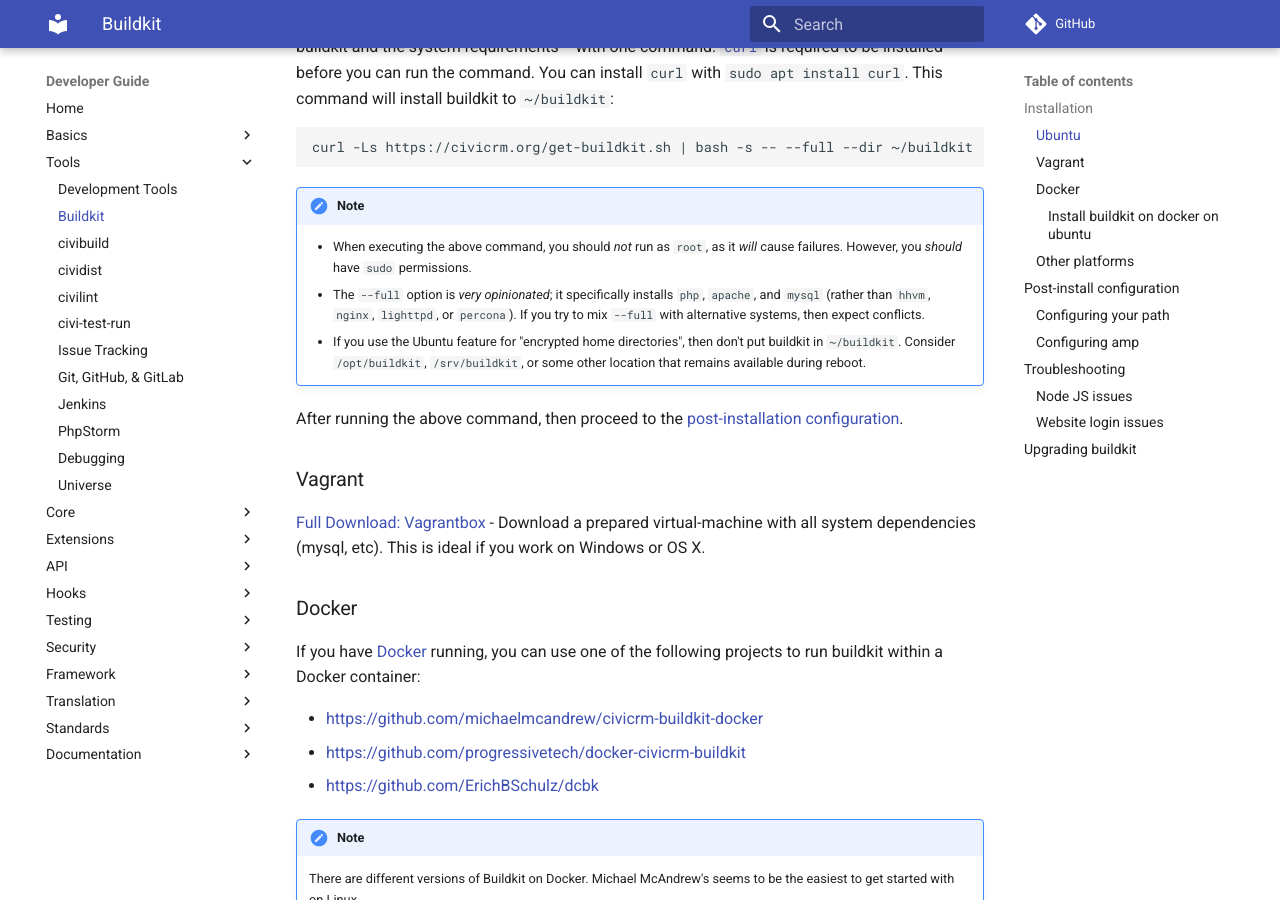
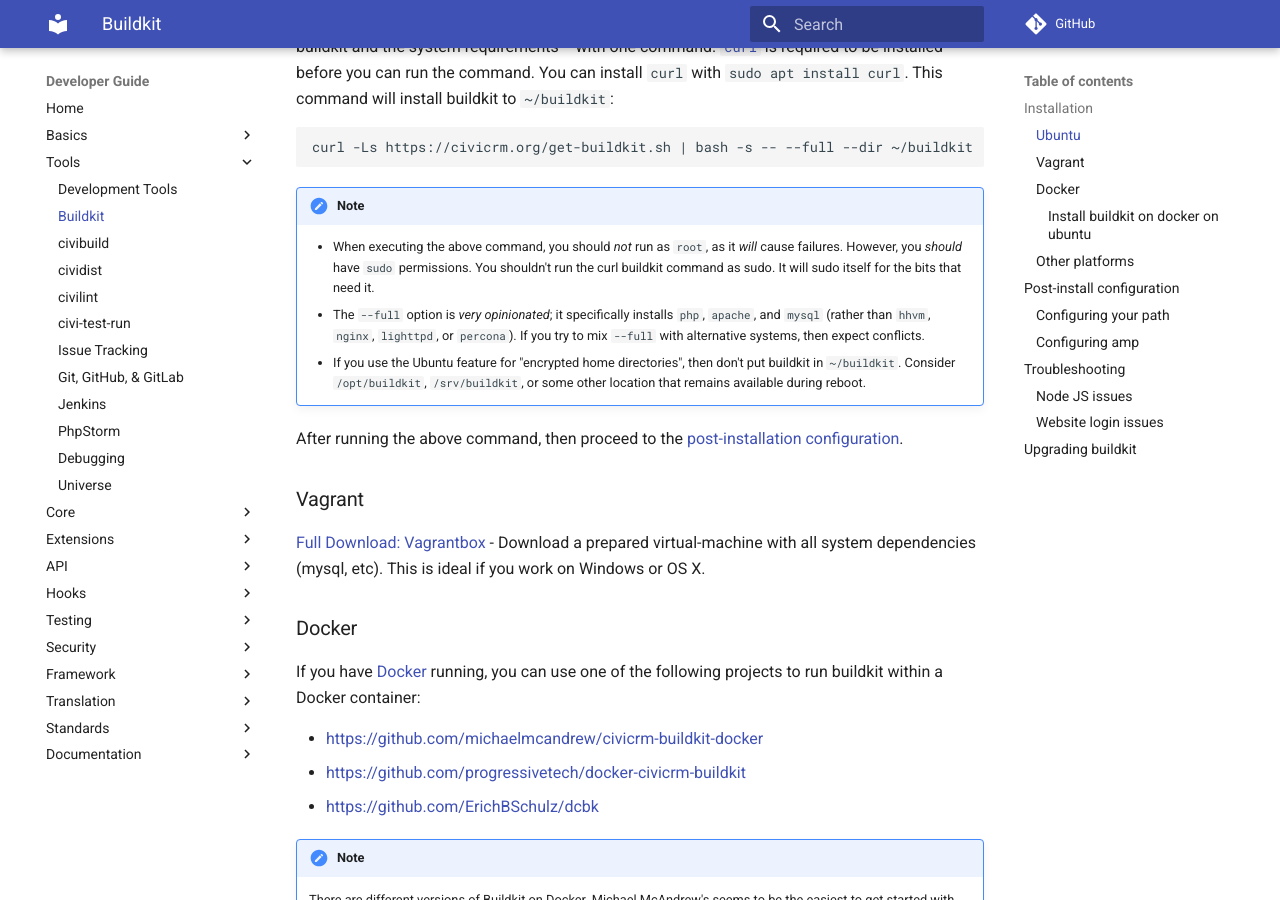
Before and after one commit to civicrm/civicrm-dev-docs, an MkDocs documentation site: the page built from docs/tools/buildkit.md, in a window 1280 px wide and 900 px high, scrolled down 519 px. Built offline with MkDocs 1.6.1 and Material for MkDocs 9.7.7, drawn with Linux system fonts in a browser that asks for light colours; comment, search, counter and statistics services are not loaded; old or Windows-style settings are respelled for this version of MkDocs.

Commit message:
clarification on running curl as sudo
Added to line 22 - "You shouldn't run the curl buildkit command as sudo. It will sudo itself for the bits that need it."

```diff
--- a/docs/tools/buildkit.md
+++ b/docs/tools/buildkit.md
@@ -19,7 +19,7 @@
 
 !!! note
 
-    * When executing the above command, you should *not* run as `root`, as it *will* cause failures. However, you *should*     have `sudo` permissions.
+    * When executing the above command, you should *not* run as `root`, as it *will* cause failures. However, you *should*     have `sudo` permissions. You shouldn't run the curl buildkit command as sudo. It will sudo itself for the bits that need it.
     * The `--full` option is *very opinionated*; it specifically installs `php`, `apache`, and `mysql` (rather than `hhvm`, `nginx`, `lighttpd`, or `percona`). If you try to mix `--full` with alternative systems, then expect conflicts.
     * If you use the Ubuntu feature for "encrypted home directories", then don't put buildkit in `~/buildkit`. Consider `/opt/buildkit`, `/srv/buildkit`, or some other location that remains available during reboot.
 
```
